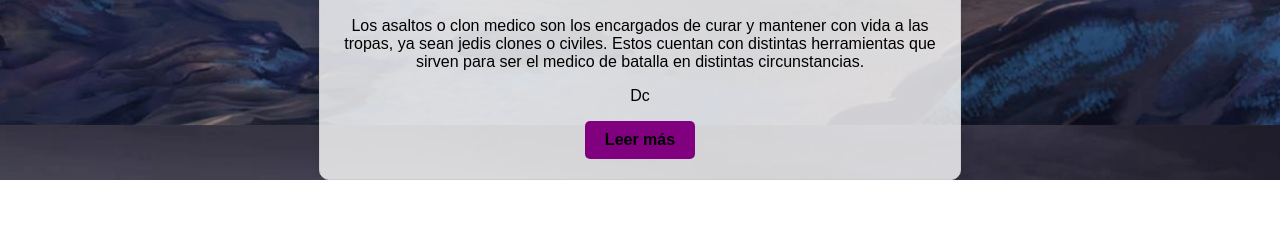
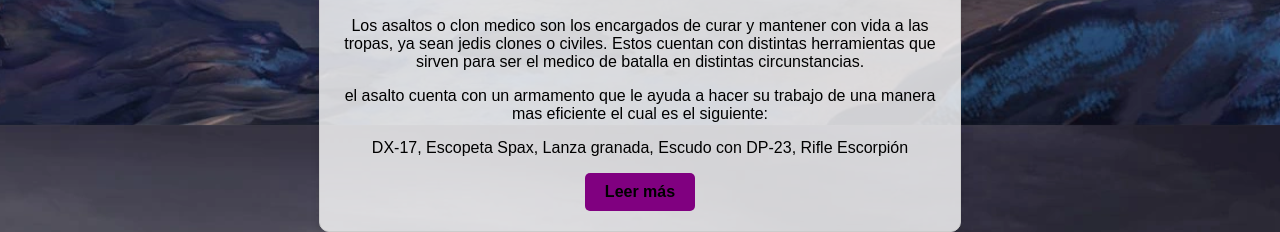
Before and after one commit to 999hz/Especializacion, a plain HTML site: page index.html in a window 1280 px wide. Both pictures are taken after a click on the picture 639 px from the left and 279 px from the top of the page. Shown: the part 675-907 px from the top of the page. Before the commit the page ends 855 px from the top, so only its background shows below. Drawn offline with Linux system fonts and the light colour scheme.

Commit message:
Update index.html

```diff
--- a/index.html
+++ b/index.html
@@ -101,8 +101,10 @@ las armas que manejan los apoyos son las siguientes: </p>
 <div id="asaltoDesc" class="description-container">
     <div class="title-box"> <b> Asalto </b> </div>
     <br> <img src="recursos/logo.jpg" alt="logo" style="width: 100%; max-width: 90px; margin-top: 10px; border-radius: 10px;"> </br>
-    <p>Los asaltos o clon medico son los encargados de curar y mantener con vida a las tropas, ya sean jedis clones o civiles. Estos cuentan con distintas herramientas que sirven para ser el medico de batalla en distintas circunstancias.</p>
-    <p> Dc </p>
+    <p>Los asaltos o clon medico son los encargados de curar y mantener con vida a las tropas, ya sean jedis clones o civiles. Estos cuentan con distintas herramientas que sirven para ser el medico de batalla en distintas circunstancias. </p>
+
+   <p> </p> el asalto cuenta con un armamento que le ayuda a hacer su trabajo de una manera mas eficiente el cual es el siguiente: </p>
+    <p> DX-17, Escopeta Spax, Lanza granada, Escudo con DP-23, Rifle Escorpión </p>
     <a href="https://docs.google.com/document/d/1tdUWqFqgXyJO45N69u_aiTnVr0epLonQ6pjAoJcLjpk/edit?usp=sharing" class="button">Leer más</a>
 </div>
 
```
